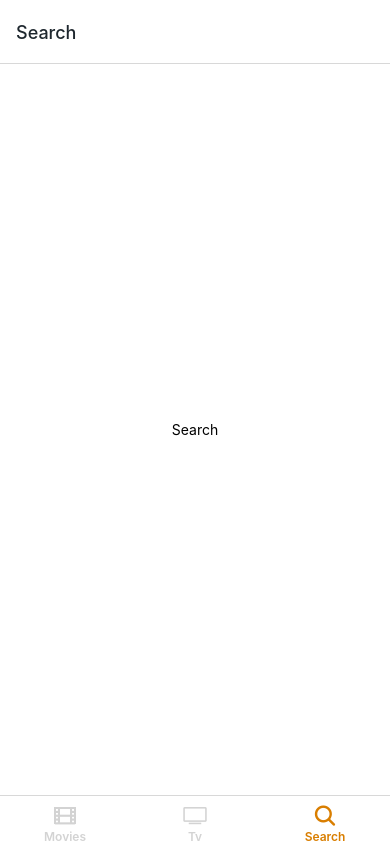
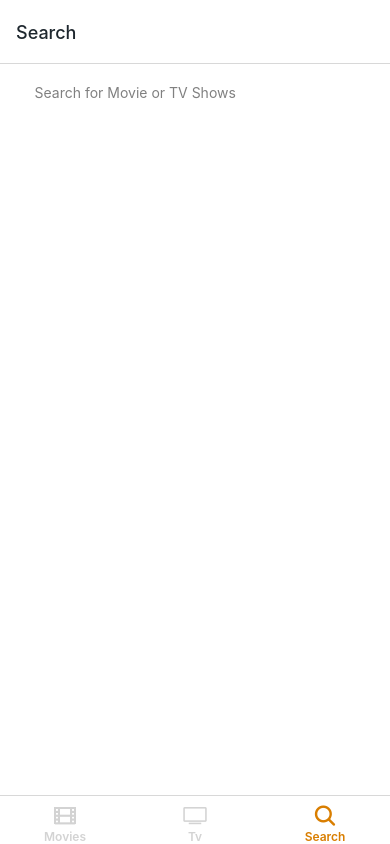
Before and after one commit to Young-BLUE/react-native, a React Native app: screen /Search in a window 390 px wide. Built offline with nearby package versions, Linux system fonts and the light colour scheme; no server answers.

Commit message:
불필요한 refreshing 수정 Search 기초 작성

```diff
--- a/screens/Movies.js
+++ b/screens/Movies.js
@@ -15,6 +15,7 @@
 import { moviesAPI } from "../api";
 import Loader from "../components/Loader";
 import HList from "../components/HList";
+import {useState} from "react";
 
 const ListTitle = styled.Text`
   color: white;
@@ -44,20 +45,18 @@
 
 const Movies = () => {
   const queryClient = useQueryClient();
+  const [refreshing, setRefreshing] = useState(false);
   const {
     isLoading: nowPlayingLoading,
     data: nowPlayingData,
-    isRefetching: isRefetchingNowPlaying,
   } = useQuery(["movies", "nowPlaying"], moviesAPI.nowPlaying);
   const {
     isLoading: upComingLoading,
     data: upComingData,
-    isRefetching: isRefetchingUpcoming,
   } = useQuery(["movies", "upComing"], moviesAPI.upcoming);
   const {
     isLoading: trendingLoading,
     data: trendingData,
-    isRefetching: isRefetchingTrending,
   } = useQuery(["movies", "trending"], moviesAPI.trending);
   // react-query를 사용하면 queryKey를 통해 caching 되어 다른 탭으로 나갔다 와도 다시 fetch를 하지 않는다
 
@@ -82,11 +81,11 @@
 
   const MovieKeyExtractor = (item) => item.id + "";
   const onRefresh = async () => {
-    queryClient.refetchQueries(["movies"]);
+    setRefreshing(true);
+    await queryClient.refetchQueries(["movies"]);
+    setRefreshing(false);
   };
   const loading = nowPlayingLoading || upComingLoading || trendingLoading;
-  const refreshing =
-    isRefetchingNowPlaying || isRefetchingUpcoming || isRefetchingTrending;
 
   return loading ? (
     <Loader />
--- a/screens/Search.js
+++ b/screens/Search.js
@@ -1,10 +1,32 @@
-import react from 'react';
-import { View, Text } from 'react-native';
+import styled from "styled-components/native";
+import {useState} from "react";
 
-const Search = () => (
-  <View style={{ flex: 1, justifyContent: 'center', alignItems: 'center' }}>
-    <Text>Search</Text>
-  </View>
-);
+const Container = styled.ScrollView`
+
+`
+
+const SearchBar = styled.TextInput`
+  background-color: white;
+  padding: 10px 15px;
+  border-radius: 15px;
+  width: 90%;
+  margin: 10px auto;
+`
+
+const Search = () => {
+    const [query, setQuery] = useState("");
+    const onChangeText = (text) => {
+        setQuery(text);
+    }
+    return (
+        <Container>
+            <SearchBar
+                placeholder={"Search for Movie or TV Shows"}
+                placeholderTextColor={"grey"}
+                returnKeyType={"search"}
+                onChangeText={onChangeText}/>
+        </Container>
+    );
+};
 
 export default Search;
--- a/screens/Tv.js
+++ b/screens/Tv.js
@@ -1,47 +1,46 @@
-import react from "react";
-import { View, Text, ScrollView, FlatList, RefreshControl } from "react-native";
-import { QueryClient, useQuery, useQueryClient } from "react-query";
-import { tvApi } from "../api";
-import HList, { HListSeparator } from "../components/HList";
+import react, {useState} from "react";
+import {View, Text, ScrollView, FlatList, RefreshControl} from "react-native";
+import {QueryClient, useQuery, useQueryClient} from "react-query";
+import {tvApi} from "../api";
+import HList, {HListSeparator} from "../components/HList";
 import Loader from "../components/Loader";
 import VMedia from "../components/VMedia";
 
 const Tv = () => {
     const queryClient = useQueryClient();
+    const [refreshing, setRefreshing] = useState(false)
     const {
         isLoading: todayLoading,
         data: todayData,
-    isRefetching: todayRefetching,
     } = useQuery(["tv", "today"], tvApi.airingToday);
     const {
         isLoading: topLoading,
         data: topData,
-    isRefetching: topRefetching,
     } = useQuery(["tv", "top"], tvApi.topRated);
     const {
         isLoading: trendingLoading,
         data: trendingData,
-    isRefetching: trendingRefetching,
     } = useQuery(["tv", "trending"], tvApi.trending);
 
-  const onRefresh = () => {
-    queryClient.refetchQueries(["tv"]);
+    const onRefresh = async () => {
+        setRefreshing(true);
+        await queryClient.refetchQueries(["tv"]);
+        setRefreshing(false);
     };
     const loading = todayLoading || topLoading || trendingLoading;
-  const refreshing = todayRefetching || topRefetching || trendingRefetching;
 
     return loading ? (
-    <Loader />
+        <Loader/>
     ) : (
         <ScrollView
-      contentContainerStyle={{ paddingVertical: 30 }}
+            contentContainerStyle={{paddingVertical: 30}}
             refreshControl={
-        <RefreshControl refreshing={refreshing} onRefresh={onRefresh} />
+                <RefreshControl refreshing={refreshing} onRefresh={onRefresh}/>
             }
         >
-      <HList title="Trending TV" data={trendingData.results} />
-      <HList title="Airing Today" data={todayData.results} />
-      <HList title="Top Rated TV" data={topData.results} />
+            <HList title="Trending TV" data={trendingData.results}/>
+            <HList title="Airing Today" data={todayData.results}/>
+            <HList title="Top Rated TV" data={topData.results}/>
         </ScrollView>
     );
 };
```
Lines whose indentation alone changed are shown as unchanged.
